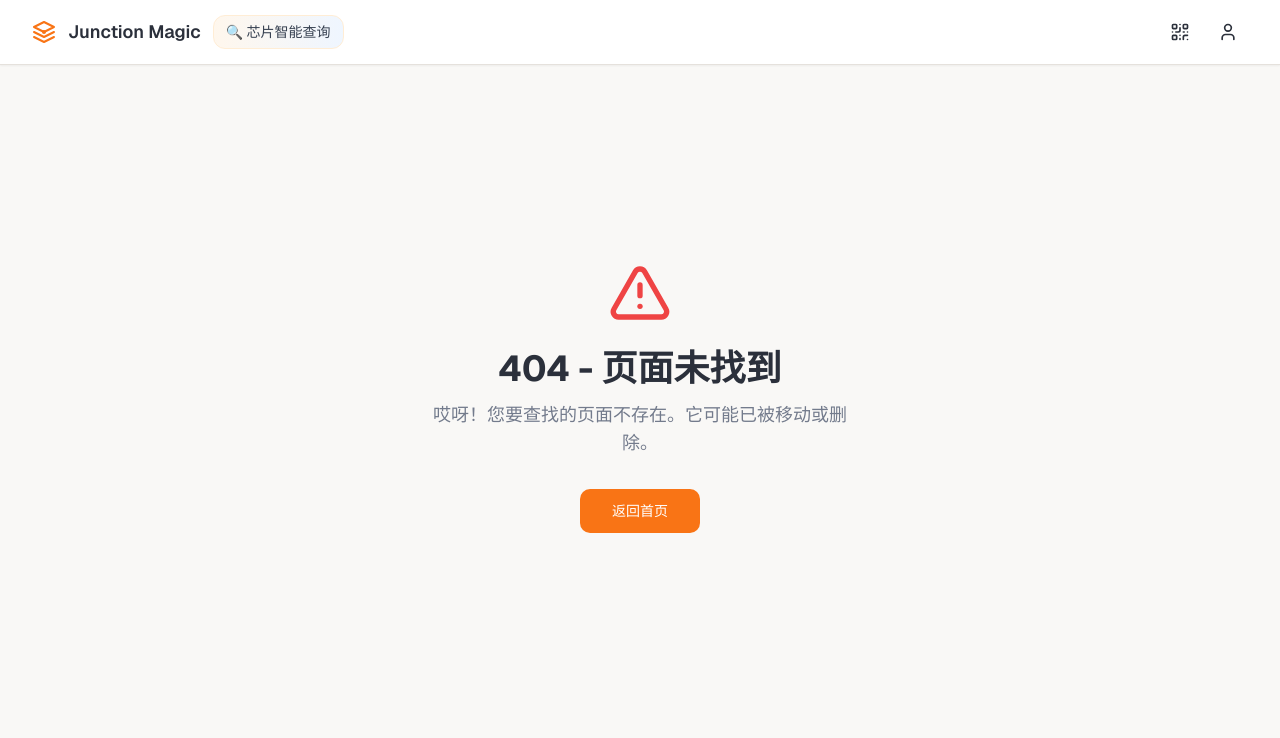
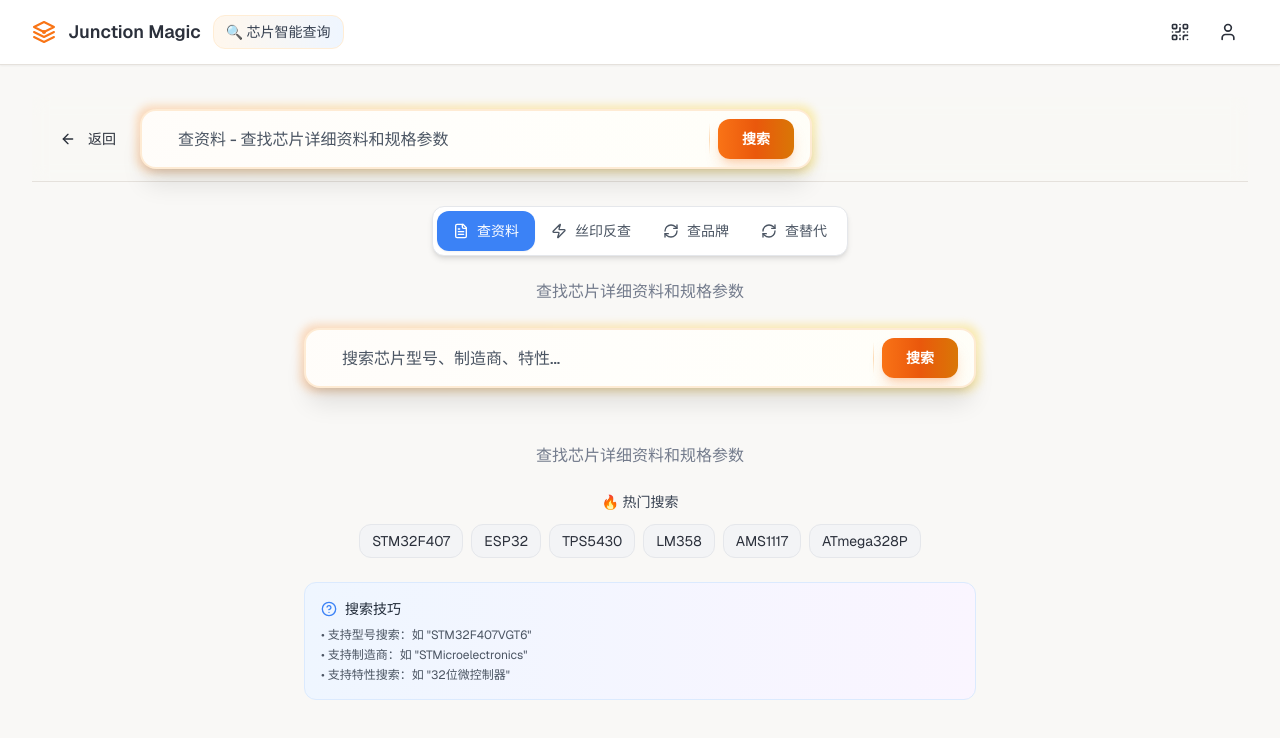
Before and after one commit to Jit-dong/app, a Next.js app: page /search in a window 1280 px wide. Before the commit this address had no page. Shown: the top 738 px of the page. Built offline with nearby package versions, Linux system fonts and the light colour scheme.

Commit message:
实现搜索跳转功能：搜索完成后跳转到专门的搜索结果页面

```diff
--- /dev/null
+++ b/src/app/search/page.tsx
@@ -0,0 +1,115 @@
+"use client";
+
+import { useSearchParams, useRouter } from 'next/navigation';
+import { useState, useEffect, Suspense } from 'react';
+import { Button } from '@/components/ui/button';
+import { ArrowLeft, Search } from 'lucide-react';
+import ChipSearchContent from '@/components/tabs/chip-search-content';
+import SearchBar from '@/components/shared/search-bar';
+import LoadingSpinner from '@/components/shared/loading-spinner';
+
+// 搜索模式类型定义
+type SearchMode = 'datasheet' | 'silkscreen' | 'brand' | 'alternative';
+
+// 搜索模式配置
+const searchModes = {
+  datasheet: {
+    label: '查资料',
+    description: '查找芯片详细资料和规格参数'
+  },
+  silkscreen: {
+    label: '丝印反查',
+    description: '通过丝印标识查找对应的芯片型号'
+  },
+  brand: {
+    label: '查品牌',
+    description: '查看品牌的产品系列和热门型号'
+  },
+  alternative: {
+    label: '查替代',
+    description: '查找芯片的替代型号和兼容产品'
+  }
+};
+
+function SearchPageContent() {
+  const searchParams = useSearchParams();
+  const router = useRouter();
+
+  const query = searchParams.get('q') || '';
+  const mode = (searchParams.get('mode') as SearchMode) || 'datasheet';
+
+  const [currentQuery, setCurrentQuery] = useState(query);
+
+  const handleSearch = (newQuery: string) => {
+    setCurrentQuery(newQuery);
+    // 更新URL参数
+    const params = new URLSearchParams();
+    params.set('q', newQuery);
+    params.set('mode', mode);
+    router.push(`/search?${params.toString()}`);
+  };
+
+  const handleBack = () => {
+    router.back();
+  };
+
+  return (
+    <div className="min-h-screen bg-background">
+      {/* 顶部导航栏 */}
+      <div className="sticky top-0 z-50 bg-background/95 backdrop-blur supports-[backdrop-filter]:bg-background/60 border-b">
+        <div className="container mx-auto px-4 py-3">
+          <div className="flex items-center gap-3">
+            <Button
+              variant="ghost"
+              size="sm"
+              onClick={handleBack}
+              className="flex-shrink-0"
+            >
+              <ArrowLeft className="h-4 w-4 mr-1" />
+              返回
+            </Button>
+
+            <div className="flex-1 max-w-2xl">
+              <SearchBar
+                onSearch={handleSearch}
+                initialQuery={currentQuery}
+                placeholder={`${searchModes[mode].label} - ${searchModes[mode].description}`}
+                className="w-full"
+              />
+            </div>
+          </div>
+        </div>
+      </div>
+
+      {/* 搜索结果内容 */}
+      <div className="container mx-auto px-4 py-6">
+        {query && (
+          <div className="mb-6">
+            <div className="flex items-center gap-2 text-sm text-muted-foreground mb-2">
+              <Search className="h-4 w-4" />
+              <span>搜索模式：{searchModes[mode].label}</span>
+            </div>
+            <h1 className="text-xl font-semibold">
+              搜索结果：<span className="text-primary">{query}</span>
+            </h1>
+          </div>
+        )}
+
+        {/* 使用现有的搜索组件，传递搜索参数 */}
+        <ChipSearchContent initialQuery={query} initialMode={mode} />
+      </div>
+    </div>
+  );
+}
+
+export default function SearchPage() {
+  return (
+    <Suspense fallback={
+      <div className="min-h-screen flex items-center justify-center">
+        <LoadingSpinner label="加载搜索页面..." />
+      </div>
+    }>
+      <SearchPageContent />
+    </Suspense>
+  );
+}
--- a/src/components/tabs/category-query-content.tsx
+++ b/src/components/tabs/category-query-content.tsx
@@ -203,9 +203,9 @@ export default function CategoryQueryContent() {
             </Button>
           </div>
         </CardHeader>
-        <CardContent className="p-4">
+        <CardContent className="p-3">
           {/* 品牌卡片横向滚动列表 */}
-          <div className="flex gap-2 overflow-x-auto pb-2 scrollbar-hide">
+          <div className="flex gap-1 overflow-x-auto pb-2 scrollbar-hide">
             {[
               { name: 'STMicroelectronics', logo: '🔷', products: '1200+', hot: true },
               { name: 'Texas Instruments', logo: '🔶', products: '980+', hot: false },
@@ -216,10 +216,10 @@ export default function CategoryQueryContent() {
             ].map((brand, index) => (
               <div
                 key={brand.name}
-                className="flex-shrink-0 w-16 h-16 p-1 bg-gradient-to-br from-gray-50 to-gray-100 dark:from-gray-800 dark:to-gray-900 rounded-lg border border-gray-200 dark:border-gray-700 hover:shadow-md transition-all duration-200 cursor-pointer group flex items-center justify-center"
+                className="flex-shrink-0 w-14 h-14 bg-gradient-to-br from-gray-50 to-gray-100 dark:from-gray-800 dark:to-gray-900 rounded-md border border-gray-200 dark:border-gray-700 hover:shadow-md transition-all duration-200 cursor-pointer group flex items-center justify-center"
               >
                 <div className="text-center">
-                  <div className="text-4xl group-hover:scale-110 transition-transform duration-200">{brand.logo}</div>
+                  <div className="text-3xl group-hover:scale-110 transition-transform duration-200">{brand.logo}</div>
                 </div>
               </div>
             ))}
--- a/src/components/tabs/chip-search-content.tsx
+++ b/src/components/tabs/chip-search-content.tsx
@@ -12,7 +12,7 @@ import { Button } from "@/components/ui/button";
 import { SearchX, FileText, RefreshCw, Zap, Sparkles, HelpCircle } from "lucide-react";
 
 // 搜索模式类型定义
-type SearchMode = 'datasheet' | 'silkscreen' | 'brand';
+type SearchMode = 'datasheet' | 'silkscreen' | 'brand' | 'alternative';
 
 // 搜索模式配置
 const searchModes = {
@@ -33,31 +33,48 @@ const searchModes = {
     icon: RefreshCw,
     placeholder: '输入品牌名称查看产品线',
     description: '查看品牌的产品系列和热门型号'
+  },
+  alternative: {
+    label: '查替代',
+    icon: RefreshCw,
+    placeholder: '输入芯片型号查找替代品',
+    description: '查找芯片的替代型号和兼容产品'
   }
 };
 
-export default function ChipSearchContent() {
+interface ChipSearchContentProps {
+  initialQuery?: string;
+  initialMode?: SearchMode;
+}
+
+export default function ChipSearchContent({ initialQuery = '', initialMode = 'datasheet' }: ChipSearchContentProps) {
   const [searchResults, setSearchResults] = useState<Chip[]>([]);
   const [isLoading, setIsLoading] = useState(true);
-  const [currentQuery, setCurrentQuery] = useState("");
+  const [currentQuery, setCurrentQuery] = useState(initialQuery);
 
-  const [searchMode, setSearchMode] = useState<SearchMode>('datasheet'); // 新增搜索模式状态
-  const [hasSearched, setHasSearched] = useState(false); // 新增是否已搜索状态
+  const [searchMode, setSearchMode] = useState<SearchMode>(initialMode); // 使用传入的初始模式
+  const [hasSearched, setHasSearched] = useState(!!initialQuery); // 如果有初始查询，则标记为已搜索
   const [aiEnhanced, setAiEnhanced] = useState(false); // AI增强功能状态
   const [showAiTooltip, setShowAiTooltip] = useState(false); // AI提示显示状态
 
   useEffect(() => {
     setIsLoading(true);
     setTimeout(() => {
-      // For demo purposes, ensure TPS5430 items are shown initially if query is empty
-      const initialResults = searchChips("", {});
-      // Prioritize TPS5430 items for demo if present
-      const tpsDemoItems = initialResults.filter(c => c.model === 'TPS5430');
-      const otherItems = initialResults.filter(c => c.model !== 'TPS5430');
-      setSearchResults([...tpsDemoItems, ...otherItems]);
+      if (initialQuery) {
+        // 如果有初始查询，执行搜索
+        const results = searchChips(initialQuery);
+        setSearchResults(results);
+      } else {
+        // 否则显示默认结果
+        const initialResults = searchChips("", {});
+        // Prioritize TPS5430 items for demo if present
+        const tpsDemoItems = initialResults.filter(c => c.model === 'TPS5430');
+        const otherItems = initialResults.filter(c => c.model !== 'TPS5430');
+        setSearchResults([...tpsDemoItems, ...otherItems]);
+      }
       setIsLoading(false);
     }, 500);
-  }, []);
+  }, [initialQuery]);
 
   const performSearch = (query: string, mode: SearchMode = searchMode, useAI: boolean = aiEnhanced) => {
     setIsLoading(true);
--- a/src/components/tabs/home-content.tsx
+++ b/src/components/tabs/home-content.tsx
@@ -1,6 +1,7 @@
 "use client";
 
 import { useState, useEffect } from 'react';
+import { useRouter } from 'next/navigation';
 import Image from 'next/image';
 import { Card, CardContent, CardHeader, CardTitle } from '@/components/ui/card';
 import { Button } from '@/components/ui/button';
@@ -81,59 +82,30 @@ const chipVendors = [
 
 
 export default function HomeContent() {
-  const [searchQuery, setSearchQuery] = useState('');
-  const [searchResults, setSearchResults] = useState<Chip[]>([]);
-  const [isLoading, setIsLoading] = useState(false);
-  const [currentQuery, setCurrentQuery] = useState("");
+  const router = useRouter();
   const [searchMode, setSearchMode] = useState<SearchMode>('datasheet');
-  const [hasSearched, setHasSearched] = useState(false);
-
-  const performSearch = (query: string, mode: SearchMode = searchMode) => {
-    setIsLoading(true);
-    setHasSearched(true);
-
-    setTimeout(() => {
-      // 根据搜索模式调用不同的搜索逻辑
-      let results: Chip[] = [];
-      switch (mode) {
-        case 'datasheet':
-          results = searchChips(query);
-          break;
-        case 'silkscreen':
-          results = searchChips(query);
-          break;
-        case 'brand':
-          results = searchChips(query);
-          break;
-        case 'alternative':
-          results = searchChips(query);
-          break;
-        default:
-          results = searchChips(query);
-      }
-
-      setSearchResults(results);
-      setIsLoading(false);
-    }, 500);
-  };
 
   const handleSearch = (query: string) => {
-    setCurrentQuery(query);
-    setSearchQuery(query);
-    performSearch(query, searchMode);
+    if (query.trim()) {
+      // 跳转到搜索结果页面
+      const params = new URLSearchParams();
+      params.set('q', query);
+      params.set('mode', searchMode);
+      router.push(`/search?${params.toString()}`);
+    }
   };
 
   const handleModeChange = (mode: SearchMode) => {
     setSearchMode(mode);
-    if (currentQuery.trim()) {
-      performSearch(currentQuery, mode);
-    }
   };
 
   const handleVendorClick = (vendor: any) => {
     console.log('点击商家:', vendor.name);
-    // 这里可以跳转到商家页面或执行搜索
-    handleSearch(vendor.name);
+    // 跳转到品牌搜索页面
+    const params = new URLSearchParams();
+    params.set('q', vendor.name);
+    params.set('mode', 'brand');
+    router.push(`/search?${params.toString()}`);
   };
 
   return (
@@ -164,7 +136,6 @@ export default function HomeContent() {
                   onSearch={handleSearch}
                   className="w-full"
                   placeholder={searchModes[searchMode].placeholder}
-                  initialQuery={currentQuery}
                 />
 
 
@@ -222,62 +193,7 @@ export default function HomeContent() {
         </div>
       </div>
 
-      {/* 搜索结果或默认内容 */}
-      {isLoading ? (
-        <div className="flex justify-center py-12">
-          <LoadingSpinner label={`正在${searchModes[searchMode].label}...`} />
-        </div>
-      ) : hasSearched ? (
-        searchResults.length > 0 ? (
-          <div className="space-y-4">
-            {/* 根据搜索模式显示不同的结果标题 */}
-            {searchMode === 'silkscreen' && currentQuery && (
-              <div className="text-sm text-muted-foreground mb-3">
-                丝印 <span className="font-medium">{currentQuery}</span> 可能对应的型号：
-              </div>
-            )}
-            {searchMode === 'brand' && currentQuery && (
-              <div className="text-sm text-muted-foreground mb-3">
-                <span className="font-medium">{currentQuery}</span> 品牌产品：
-              </div>
-            )}
-            {searchMode === 'alternative' && currentQuery && (
-              <div className="text-sm text-muted-foreground mb-3">
-                <span className="font-medium">{currentQuery}</span> 的替代方案：
-              </div>
-            )}
-
-            {searchResults.map((chip, index) => (
-              <ChipListItem
-                key={chip.id}
-                chip={chip}
-                showAlternativeCount={
-                  searchMode === 'datasheet' &&
-                  chip.model === 'TPS5430' &&
-                  chip.id === 'TPS5430-1'
-                }
-              />
-            ))}
-          </div>
-        ) : (
-          <Alert variant="default" className="shadow-md">
-            <SearchX className="h-5 w-5" />
-            <AlertTitle>
-              {searchMode === 'datasheet' && '未找到芯片'}
-              {searchMode === 'silkscreen' && '未找到对应型号'}
-              {searchMode === 'brand' && '未找到品牌产品'}
-              {searchMode === 'alternative' && '未找到替代方案'}
-            </AlertTitle>
-            <AlertDescription>
-              {searchMode === 'datasheet' && '没有芯片符合您的搜索条件。请尝试不同的关键词。'}
-              {searchMode === 'silkscreen' && '未找到该丝印对应的型号。请检查丝印是否正确或尝试其他丝印。'}
-              {searchMode === 'brand' && '未找到该品牌的产品信息。请检查品牌名称是否正确或尝试其他品牌。'}
-              {searchMode === 'alternative' && '未找到该芯片的替代方案。请检查型号是否正确或尝试其他型号。'}
-            </AlertDescription>
-          </Alert>
-        )
-      ) : (
-        // 默认内容：热门品牌广告位
+      {/* 默认内容：热门品牌广告位 */}
       <div className="space-y-6">
         {/* 热门品牌 - 国际化专业设计 */}
         <Card className="shadow-2xl bg-gradient-to-br from-white via-blue-50/20 to-slate-50/15 dark:from-gray-900 dark:via-blue-950/15 dark:to-slate-950/10 border border-blue-100/40 dark:border-blue-900/20 backdrop-blur-md rounded-3xl">
@@ -292,22 +208,22 @@ export default function HomeContent() {
               </Button>
             </div>
           </CardHeader>
-            <CardContent className="p-6">
-              <div className="grid grid-cols-4 gap-2">
+          <CardContent className="p-4">
+            <div className="grid grid-cols-4 gap-1">
               {chipVendors.map((vendor, index) => (
                 <div
                   key={vendor.name}
                   onClick={() => handleVendorClick(vendor)}
                   className="group cursor-pointer"
                 >
-                    <div className="aspect-square flex items-center justify-center p-1 bg-gradient-to-br from-white via-blue-50/15 to-slate-50/10 dark:from-gray-800 dark:via-blue-950/10 dark:to-slate-950/5 rounded-xl border border-blue-100/40 dark:border-blue-900/20 hover:border-blue-300/60 dark:hover:border-blue-600/40 transition-all duration-500 hover:shadow-2xl group-hover:scale-110 hover:-translate-y-2 backdrop-blur-sm">
-                      <div className="w-full h-full rounded-lg flex items-center justify-center shadow-lg bg-white dark:bg-gray-700 overflow-hidden border border-gray-100/60 dark:border-gray-600/60 group-hover:shadow-xl transition-all duration-500">
+                  <div className="aspect-square flex items-center justify-center bg-gradient-to-br from-white via-blue-50/15 to-slate-50/10 dark:from-gray-800 dark:via-blue-950/10 dark:to-slate-950/5 rounded-lg border border-blue-100/40 dark:border-blue-900/20 hover:border-blue-300/60 dark:hover:border-blue-600/40 transition-all duration-500 hover:shadow-2xl group-hover:scale-110 hover:-translate-y-2 backdrop-blur-sm">
+                    <div className="w-full h-full rounded-md flex items-center justify-center shadow-lg bg-white dark:bg-gray-700 overflow-hidden border border-gray-100/60 dark:border-gray-600/60 group-hover:shadow-xl transition-all duration-500">
                       <Image
                         src={vendor.image}
                         alt={vendor.name}
                         width={80}
                         height={80}
-                          className="w-full h-full object-contain p-1 group-hover:scale-105 transition-transform duration-500"
+                        className="w-full h-full object-contain group-hover:scale-105 transition-transform duration-500"
                         onError={(e) => {
                           // 如果图片加载失败，显示品牌名称缩写
                           const target = e.target as HTMLImageElement;
@@ -332,7 +248,6 @@ export default function HomeContent() {
           </CardContent>
         </Card>
       </div>
-      )}
     </div>
   );
 }
```
Lines whose indentation alone changed are shown as unchanged.
